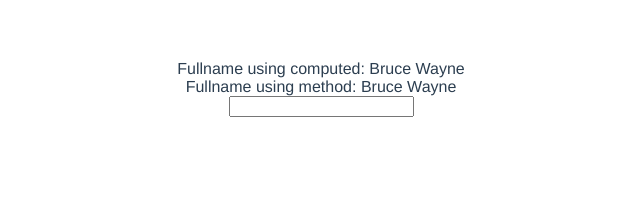
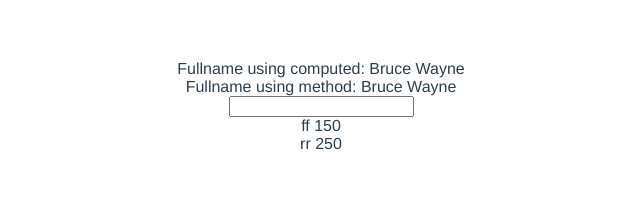
Before and after one commit to arjuaman/Vue, a Vue app in the folder cli-project/vue3-vite-proj/: page / in a window 1280 px wide. Shown: the top 207 px of the page, without its empty margins (319-959 px from the left). Built offline with nearby package versions, Linux system fonts and the light colour scheme.

Commit message:
computed properties and v-for

```diff
--- a/cli-project/vue3-vite-proj/src/App.vue
+++ b/cli-project/vue3-vite-proj/src/App.vue
@@ -2,6 +2,8 @@
   <div>Fullname using computed: {{fullName}}</div>
   <div>Fullname using method: {{getFullName()}}</div>
   <input type="text" name="lol" id="lol" v-model="country">
+
+  <div v-for="i in expensiveItems" :key="i.id">{{i.name}} {{i.price}}</div>
 </template>
 
 <script>
@@ -10,7 +12,12 @@ export default {
     return{
       fname: "Bruce",
       lname: "Wayne",
-      country: ""
+      country: "",
+      items: [
+        {id: 1, price: 50, name: "gg"},
+        {id: 2, price: 150, name: "ff"},
+        {id: 3, price: 250, name: "rr"}
+      ]
     }
   },
   methods: {
@@ -23,6 +30,9 @@ export default {
     fullName(){
       console.log("inside computed");
       return this.fname +' '+ this.lname;
+    },
+    expensiveItems(){
+      return this.items.filter(item => item.price>100);
     }
   }
 };
```
